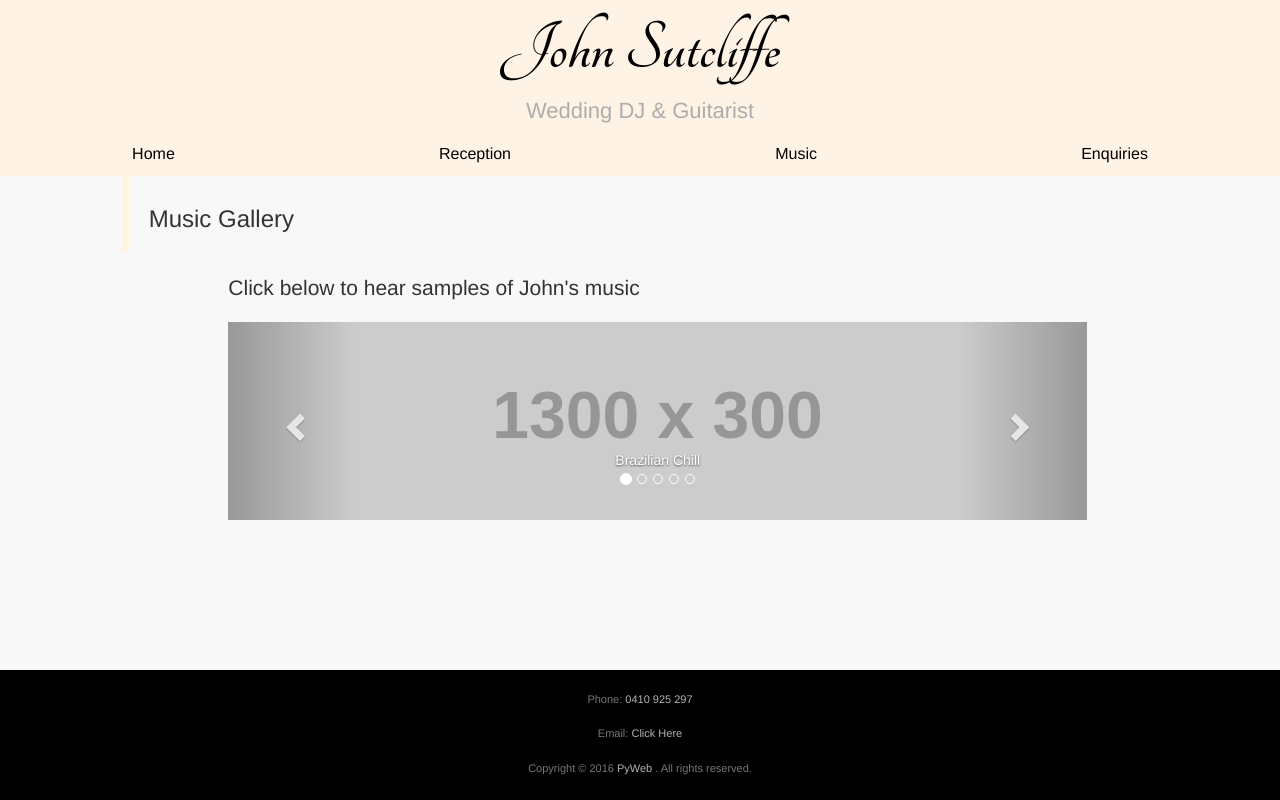
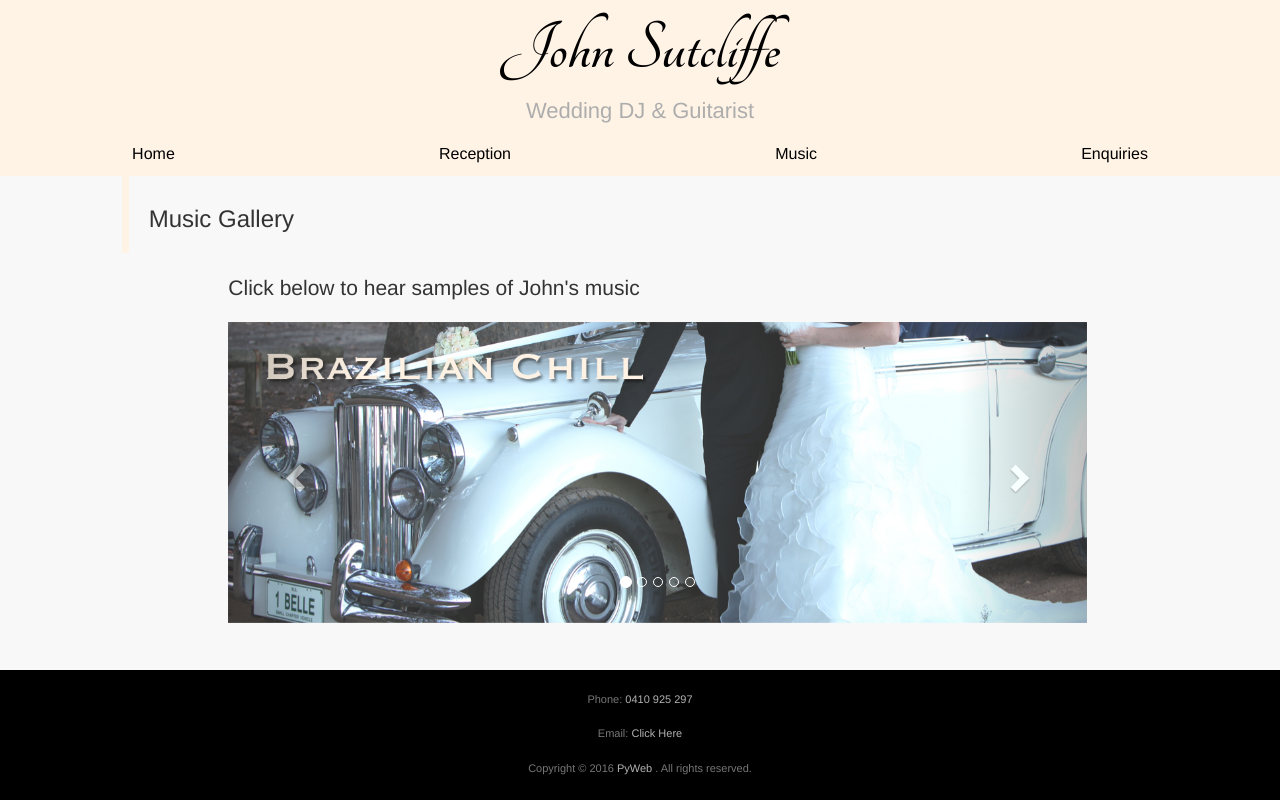
Before and after one commit to Ravelnze/pyweb-johnsutcliffe, a Django app: template basic_page/templates/music.html in a window 1280 px wide. Run offline with Django 3.2, Linux system fonts and the light colour scheme; the template is opened without the code that fills it, so the values that code supplies are empty; grey boxes labelled with a size stand in for pictures from a placeholder-image service; parts of the project's set-up code (start-up, migrations or seed data) failed here and were passed over; some libraries are stand-ins or nearby versions.

Commit message:
added images for music page

```diff
--- a/basic_page/templates/music.html
+++ b/basic_page/templates/music.html
@@ -24,7 +24,7 @@
                         <div id="Brazilian" class="panel-collapse collapse" role="tabpanel"
                              aria-labelledby="BrazilianHeading">
                             <div class="panel-body">
-                                Brazilian Chill text
+                                <img class="img-responsive" src="{% static 'img/1.jpg' %}">
                             </div>
                         </div>
                     </div>
@@ -41,7 +41,7 @@
                         <div id="Cuban" class="panel-collapse collapse" role="tabpanel"
                              aria-labelledby="CubanHeading">
                             <div class="panel-body">
-                                Cuban Cha Cha text
+                                <img class="img-responsive" src="{% static 'img/2.jpg' %}">
                             </div>
                         </div>
                     </div>
@@ -58,7 +58,7 @@
                         <div id="Havana" class="panel-collapse collapse" role="tabpanel"
                              aria-labelledby="HavanaHeading">
                             <div class="panel-body">
-                                Havana text
+                                <img class="img-responsive" src="{% static 'img/3.jpg' %}">
                             </div>
                         </div>
                     </div>
@@ -129,20 +129,17 @@
                         <div class="carousel-inner" role="listbox">
                             <div class="item active">
                                 <a class="carousel-pointer" data-audio="audio1">
-                                    <img class="img-responsive center-block" src="http://placehold.it/1300x300">
-                                    <span class="carousel-caption">Brazilian Chill</span>
+                                    <img class="img-responsive center-block" src="{% static 'img/1.jpg' %}">
                                 </a>
                             </div>
                             <div class="item">
                                 <a class="carousel-pointer" data-audio="audio2">
-                                    <img class="img-responsive center-block" src="http://placehold.it/1300x300">
-                                    <span class="carousel-caption">Cuban Cha Cha</span>
+                                    <img class="img-responsive center-block" src="{% static 'img/2.jpg' %}">
                                 </a>
                             </div>
                             <div class="item">
                                 <a class="carousel-pointer" data-audio="audio3">
-                                    <img class="img-responsive center-block" src="http://placehold.it/1300x300">
-                                    <span class="carousel-caption">Lively Havana</span>
+                                    <img class="img-responsive center-block" src="{% static 'img/3.jpg' %}">
                                 </a>
                             </div>
                             <div class="item">
--- a/static/css/custom.css
+++ b/static/css/custom.css
@@ -168,7 +168,7 @@ p {
 }
 
 .panel-body {
-    background: url('http://placehold.it/300x50') no-repeat center;
+    padding: 0;
     background-size: cover;
     -webkit-background-size: cover;
     -moz-background-size: cover;
```
Also changed, not shown: basic_page/static/img/1.jpg (added), basic_page/static/img/2.jpg (added), basic_page/static/img/3.jpg (added).
